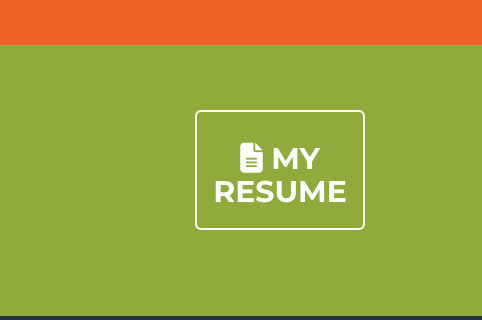
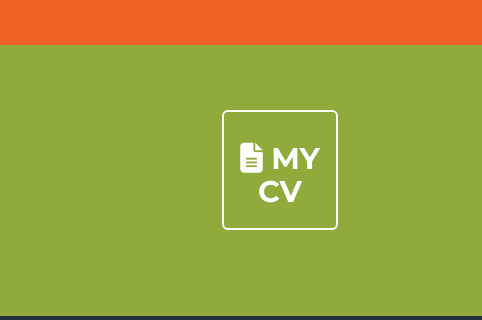
Before and after one commit to loutan01/loutan01.github.io, a plain HTML site: page index.html in a window 1280 px wide. Shown: the part 2811-3131 px from the top of the page, 0-482 px from the left. Drawn offline with nearby package versions, Linux system fonts and the light colour scheme.

Commit message:
Update index.html

```diff
--- a/index.html
+++ b/index.html
@@ -214,8 +214,8 @@
                     <div class="footer-col col-md-4">
 
                       <div class="col-lg- col-lg-offset-2 text-center">
-                          <a href="docs/AndrewLoutfiResume.pdf" class="btn btn-lg btn-outline" download>
-                              <h2><i class="fa fa-file-text"></i> My <br> Resume</h2></a>
+                          <a href="docs/AndrewLoutfiCV.pdf" class="btn btn-lg btn-outline" download>
+                              <h2><i class="fa fa-file-text"></i> My <br> CV</h2></a>
                       </div>
 
 
```
